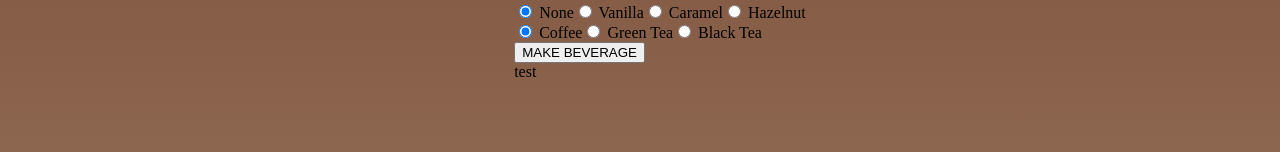
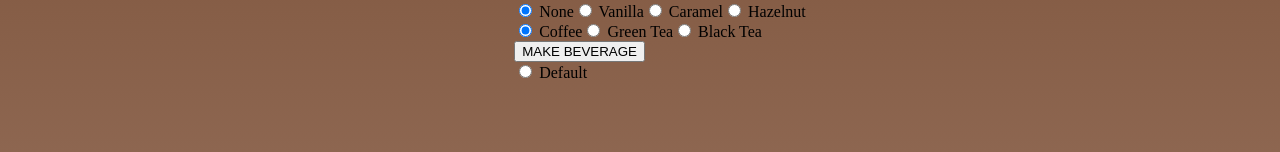
Before and after one commit to GVSU-CIS371/project4-del-system32, a Vue app: page / in a window 1280 px wide. Both pictures are taken after a click on the button "MAKE BEVERAGE". Shown: the part 487-639 px from the top of the page. Built offline with nearby package versions, Linux system fonts and the light colour scheme.

Commit message:
Beverage.name added. progress on MakeBev button

```diff
--- a/src/App.vue
+++ b/src/App.vue
@@ -1,6 +1,7 @@
 <template>
   <div>
     <Beverage
+      :name="name"
       :isIced="currentTemp === 'Cold'"
       :creamer="currentCreamer"
       :syrup="currentSyrup"
@@ -67,14 +68,25 @@
       </li>
       <!--  Added <li><button> to save beverage selection  -->
       <li>
-        <button @click="makeBeverage()">MAKE BEVERAGE</button>
+        <button @click="makeBeverage(name)">MAKE BEVERAGE</button>
       </li>
-      <li
-        v-for="(item) in bevStore.items"
+      <!-- <li
+        v-for="item in bevStore.items"
         :key="'bev-${idx}'"
         :item="item"
-        >
-        {{ item.beverage }}
+        > -->
+        <li>
+          <template v-for="item in bevStore.items" :key="'bev-${idx}'" :item="item">
+            <label>
+              <input
+                type="radio"
+                name="Make Beverage"
+                v-model="name"
+              />
+              {{ item.name }}
+            </label>
+          </template>
+        <!-- {{ item.name }} -->
       </li>
     </ul>
   </div>
@@ -107,9 +119,10 @@ const bevStore = useBevStore();
 // }
 
 // test code with deafult select
-const makeBeverage = () => {
+const makeBeverage = (name: string) => {
   bevStore.$patch((state) => {
     state.items.push({
+      name: name,
       isIced: true,
       creamer: "Milk",
       syrup: "Vanilla",
--- a/src/components/Beverage.vue
+++ b/src/components/Beverage.vue
@@ -25,6 +25,7 @@ import Hot from "./Hot.vue";
 import Cold from "./Cold.vue";
 
 type Props = {
+  name: string;       // added name property for name implementation
   isIced: boolean;
   creamer: string;
   syrup: string;
```
